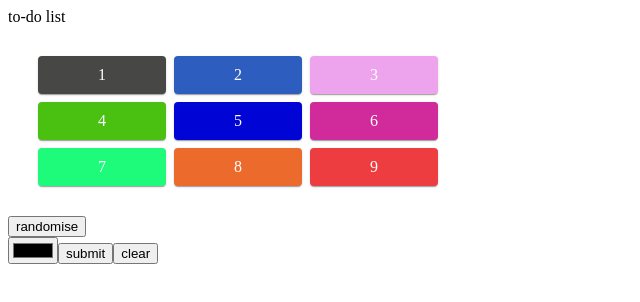
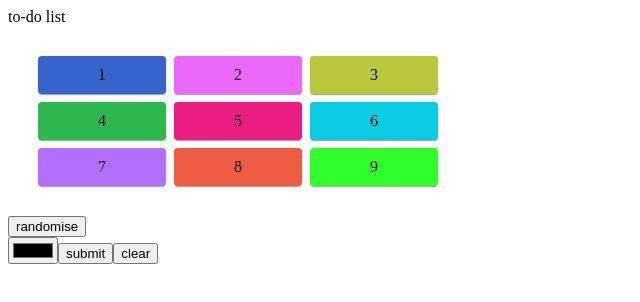
Before and after one commit to kartikmax/dashboard, a React (Create React App) app: page / in a window 1280 px wide. Shown: the top 302 px of the page, without its empty margins (0-640 px from the left). Built offline with nearby package versions, Linux system fonts and the light colour scheme.

Commit message:
Code optimised

```diff
--- a/src/Components/RandomGrid.jsx
+++ b/src/Components/RandomGrid.jsx
@@ -5,22 +5,17 @@ import Grid from "@mui/material/Grid";
 import { useState } from "react";
 import { faker } from "@faker-js/faker";
 
+
 export default function RandomGrid() {
-  const [customColor, setCustomColor] = useState([
-    faker.color.rgb(),
-    faker.color.rgb(),
-    faker.color.rgb(),
-    faker.color.rgb(),
-    faker.color.rgb(),
-    faker.color.rgb(),
-    faker.color.rgb(),
-    faker.color.rgb(),
-    faker.color.rgb(),
-  ]);
+  let myArray=[]
+  for(var i=0;i<9;i++){
+    myArray.push(faker.color.rgb())
+  }
+  const [customColor, setCustomColor] = useState(myArray);
   console.log(customColor);
   const Item = styled(Paper)(() => ({
     background: `${customColor}`,
-    color: "white",
+    color: "black",
     padding: "10px",
     textAlign: "center",
     //   color: theme.palette.text.secondary,
@@ -29,48 +24,17 @@ export default function RandomGrid() {
     <>
       <Box sx={{ flexGrow: 1 }} style={{ width: "400px", margin: "30px" }}>
         <Grid container spacing={1}>
-          <Grid item xs={4}>
-            <Item style={{ background: `${customColor[0]}`}}>1 </Item>
-          </Grid>
-          <Grid item xs={4}>
-            <Item style={{ background: `${customColor[1]}`}}>2 </Item>
-          </Grid>
-          <Grid item xs={4}>
-            <Item style={{ background: `${customColor[2]}`}}>3</Item>
-          </Grid>
-          <Grid item xs={4}>
-            <Item style={{ background: `${customColor[3]}`}}>4 </Item>
-          </Grid>
-          <Grid item xs={4}>
-            <Item style={{ background: `${customColor[4]}`}}>5 </Item>
-          </Grid>
-          <Grid item xs={4}>
-            <Item style={{ background: `${customColor[5]}`}}>6 </Item>
-          </Grid>
-          <Grid item xs={4}>
-            <Item style={{ background: `${customColor[6]}`}}>7 </Item>
-          </Grid>
-          <Grid item xs={4}>
-            <Item style={{ background: `${customColor[7]}`}}>8 </Item>
-          </Grid>
-          <Grid item xs={4}>
-            <Item style={{ background: `${customColor[8]}`}}>9 </Item>
-          </Grid>
+        {customColor.map((x,y)=><Grid item xs={4}>
+            <Item style={{background:`${x}`}}>
+                {y+1}
+            </Item>
+        </Grid>)}
+
         </Grid>
       </Box>
       <button
         onClick={() => {
-          setCustomColor([
-            faker.color.rgb(),
-            faker.color.rgb(),
-            faker.color.rgb(),
-            faker.color.rgb(),
-            faker.color.rgb(),
-            faker.color.rgb(),
-            faker.color.rgb(),
-            faker.color.rgb(),
-            faker.color.rgb(),
-          ]);
+          setCustomColor(customColor.map(()=>faker.color.rgb()));
         }}
       >
         {" "}
```
